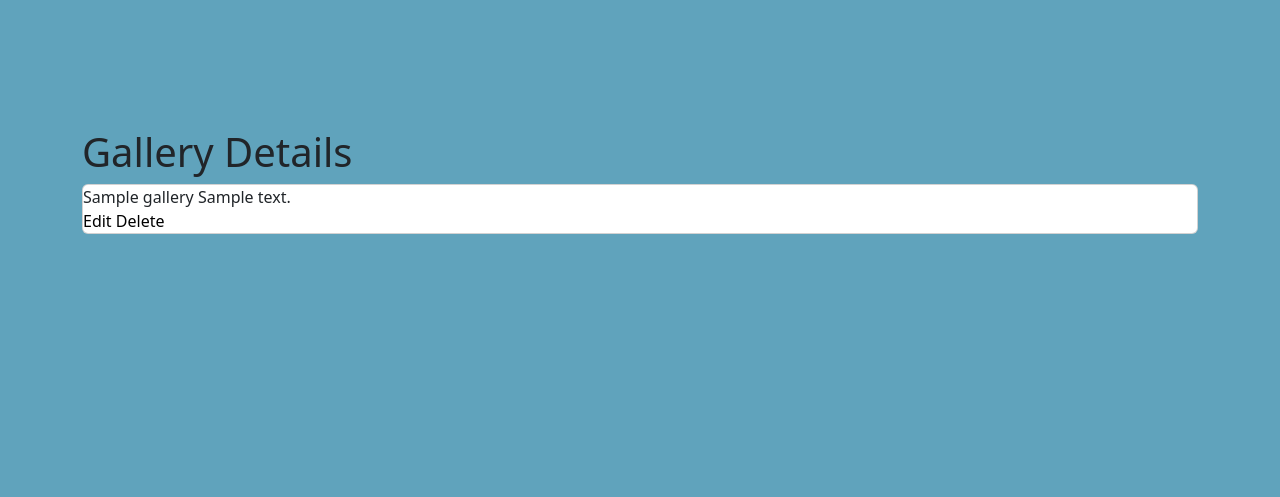
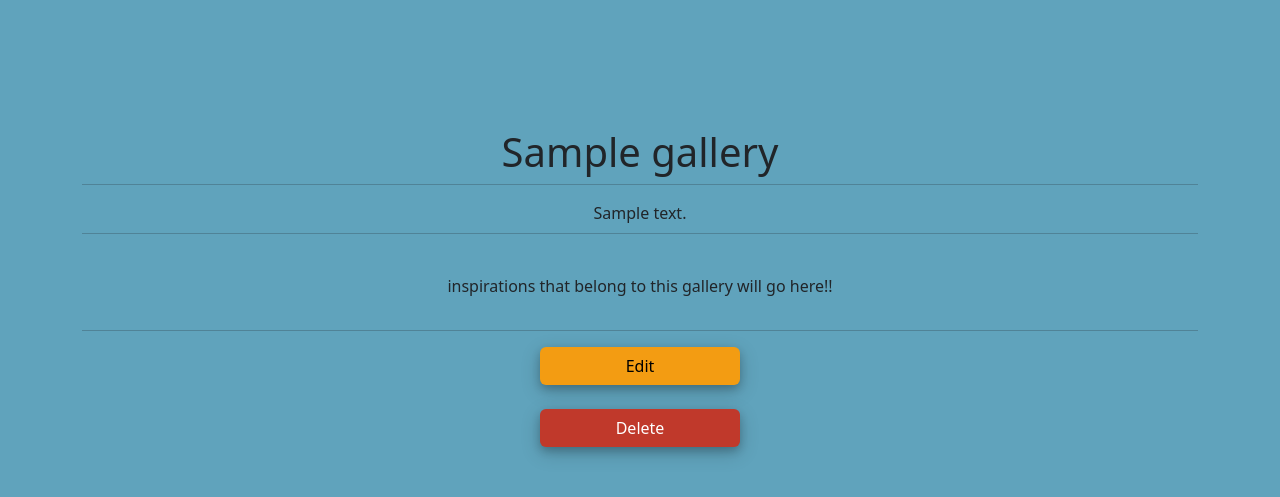
Before and after one commit to fernando-massa/inspirations, a Django app: page /galleries/1/ in a window 1280 px wide. Shown: the part 61-558 px from the top of the page. Run offline with Django 4.2, Linux system fonts and the light colour scheme; tables that the repository leaves empty hold one stand-in row (Sample ...).

Commit message:
primary changes to gallery details

```diff
--- a/inspiration2/main_app/static/css/style.css
+++ b/inspiration2/main_app/static/css/style.css
@@ -49,6 +49,7 @@ a {
     max-width: 200px;
     background: #c0392b !important;
     color: white !important;
+    box-shadow: 0 4px 8px 0 rgba(0, 0, 0, 0.2), 0 6px 20px 0 rgba(0, 0, 0, 0.19);
 }
 .login_btn:focus {
     box-shadow: none !important;
@@ -187,6 +188,18 @@ a {
     max-width: 600px;
     margin: 0 auto;
 }
+.cancel_btn {
+    width: 100%;
+    max-width: 200px;
+    background: #f39c12;
+    color: black;
+    box-shadow: 0 4px 8px 0 rgba(0, 0, 0, 0.2), 0 6px 20px 0 rgba(0, 0, 0, 0.19);
+}
+/* gallery details */
+.gallery_detail {
+    text-align: center;
+}
+
 
 @media only screen and (max-width: 800px) {
     .home-h1 {
--- a/inspiration2/main_app/templates/main_app/gallery_detail.html
+++ b/inspiration2/main_app/templates/main_app/gallery_detail.html
@@ -2,21 +2,28 @@
 
 {% block content %}
 
-    <h1>Gallery Details</h1>
+<h1 class="fw-light text-center">{{ gallery.name }}</h1>
+<hr class="mt-2">
+<div class="gallery_detail">
+    <div class="gallery_description">
+        {{ gallery.description }}
+    </div>
+    <hr class="mt-2">
+    <br>
 
-    <div class="row">
-        <div class="col s6 col-offset-3">
-            <div class="card">
-                <div class="card-content">
-                    <span class="card-title">{{ gallery.name }}</span>
-                    <span class="card-title">{{ gallery.description }}</span>
-                </div>
-                <div class="card-action">
-                    <a href="{% url 'galleries_update' gallery.id %}">Edit</a>
-                    <a href="{% url 'galleries_delete' gallery.id %}">Delete</a>
-                </div>
-            </div>
-        </div>
-    </div>
 
+
+    <div>inspirations that belong to this gallery will go here!!</div>
+
+
+    <br>
+    <hr class="mt-2">
+    <a href="{% url 'galleries_update' gallery.id %}">
+        <button class="btn cancel_btn">Edit</button>
+    </a>
+    <br><br>
+    <a href="{% url 'galleries_delete' gallery.id %}">
+        <button class="btn login_btn">Delete</button>
+    </a>
+</div>
 {% endblock %}
```
Also changed, not shown: inspiration2/main_app/templates/main_app/gallery_confirm_delete.html (+6 -6 lines), inspiration2/main_app/templates/main_app/inspiration_confirm_delete.html (+6 -3 lines).
